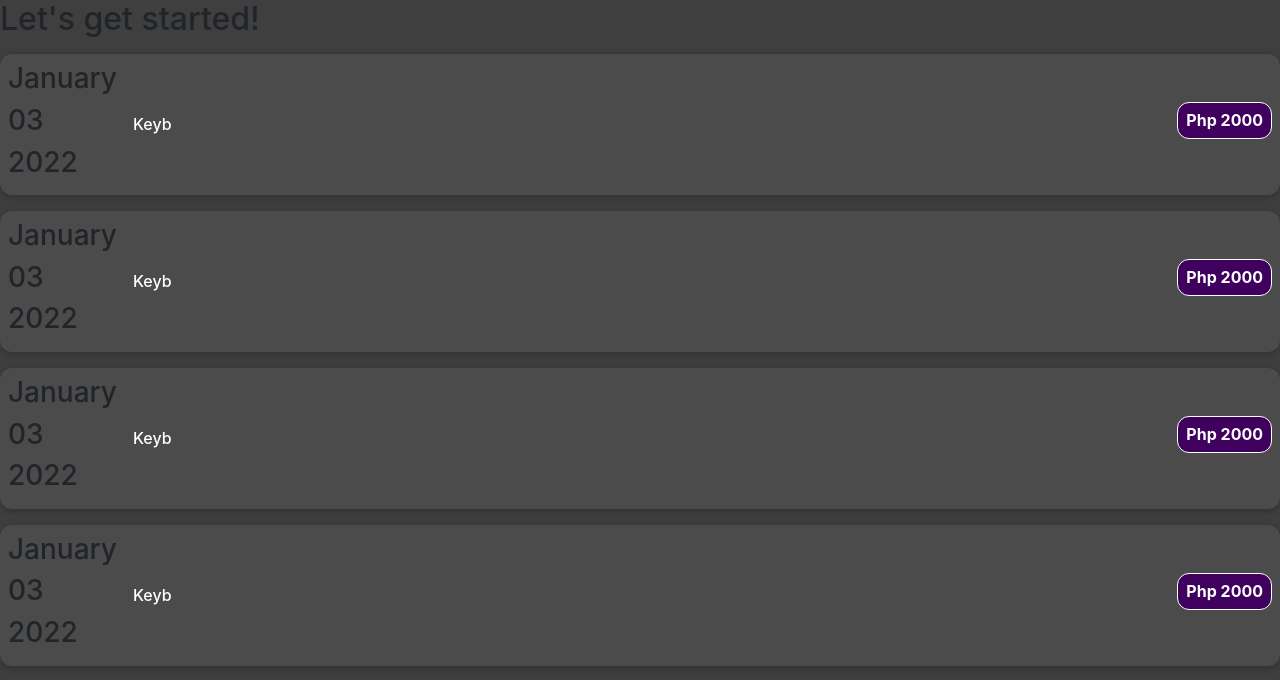
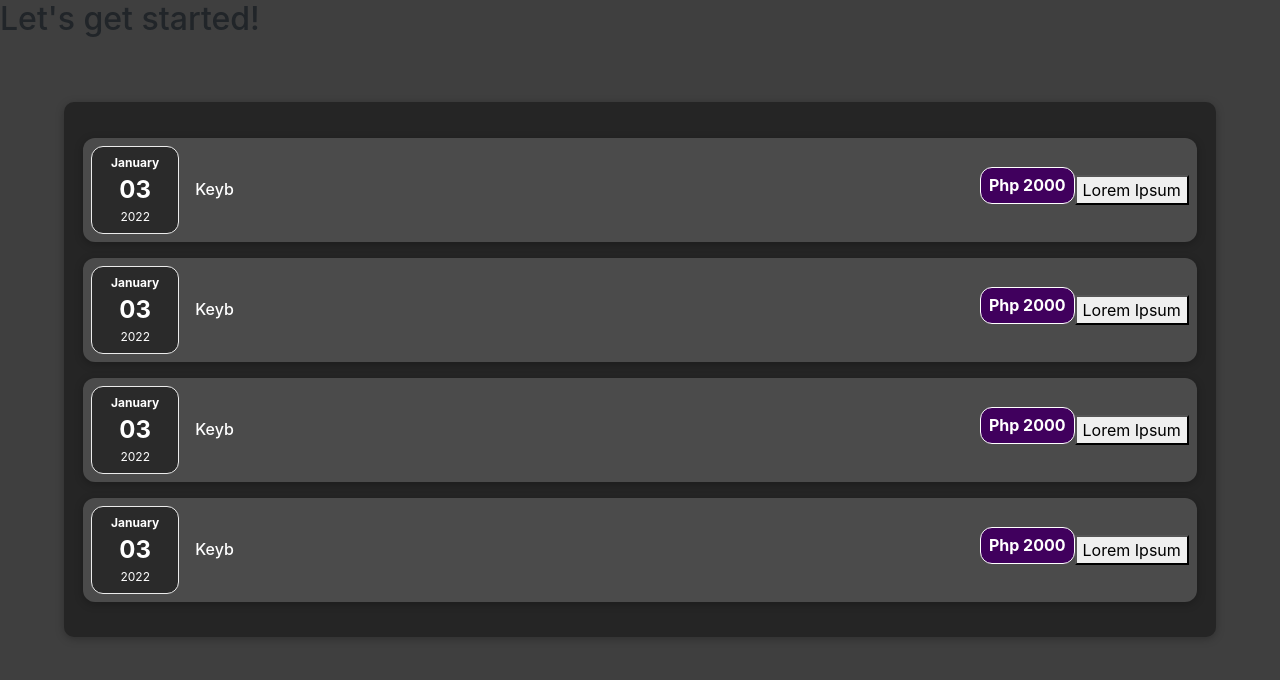
Before and after one commit to ejaysrngy/budget-tracker, a React (Create React App) app: page / in a window 1280 px wide. Shown: the top 680 px of the page. Built offline with nearby package versions, Linux system fonts and the light colour scheme.

Commit message:
changed properties

```diff
--- a/src/App.css
+++ b/src/App.css
@@ -1,38 +1,7 @@
-.App {
-  text-align: center;
+.expense-container {
+  margin: 5%;
+  background-color: rgb(37, 37, 37);
+  border-radius: 10px;
+  padding: 1.5%;
+  box-shadow: 0 2px 8px rgba(0, 0, 0, 0.25);
 }
-
-.App-logo {
-  height: 40vmin;
-  pointer-events: none;
-}
-
-@media (prefers-reduced-motion: no-preference) {
-  .App-logo {
-    animation: App-logo-spin infinite 20s linear;
-  }
-}
-
-.App-header {
-  background-color: #282c34;
-  min-height: 100vh;
-  display: flex;
-  flex-direction: column;
-  align-items: center;
-  justify-content: center;
-  font-size: calc(10px + 2vmin);
-  color: white;
-}
-
-.App-link {
-  color: #61dafb;
-}
-
-@keyframes App-logo-spin {
-  from {
-    transform: rotate(0deg);
-  }
-  to {
-    transform: rotate(360deg);
-  }
-}
--- a/src/App.js
+++ b/src/App.js
@@ -1,6 +1,6 @@
 import React from "react";
 import IndivExpense from "./components/IndivExpense";
-
+import "./App.css";
 
 function App() {
 
@@ -15,6 +15,7 @@ function App() {
   return (
     <div>
       <h2>Let's get started!</h2>
+      <div className="expense-container">
         <IndivExpense
           title={data.title}
           amount={data.amount}
@@ -36,6 +37,7 @@ function App() {
           date={data.date}
         />
       </div>
+    </div>
   );
 }
 
--- /dev/null
+++ b/src/components/ExpenseDate.css
@@ -0,0 +1,26 @@
+.expense-date {
+    display: flex;
+    flex-direction: column;
+    width: 5.5rem;
+    height: 5.5rem;
+    border: 1px solid #ececec;
+    background-color: #2a2a2a;
+    color: white;
+    border-radius: 12px;
+    align-items: center;
+    justify-content: center;
+}
+
+#month {
+    font-size: 0.75rem;
+    font-weight: bold;
+}
+
+#year {
+    font-size: 0.75rem;
+}
+
+#day {
+    font-size: 1.5rem;
+    font-weight: bold;
+}
--- a/src/components/ExpenseDate.jsx
+++ b/src/components/ExpenseDate.jsx
@@ -1,4 +1,6 @@
 import React from "react";
+import "./ExpenseDate.css";
+
 
 function ExpenseDate(props){
     const month = props.date.toLocaleString('en-US', {month: 'long'});
@@ -6,10 +8,10 @@ function ExpenseDate(props){
     const year = props.date.getFullYear();
 
     return (
-        <div>
-            <h3> {month} </h3>
-            <h3> {day} </h3>
-            <h3> {year} </h3>
+        <div className="expense-date">
+            <div id="month"> {month} </div>
+            <div id="day"> {day} </div>
+            <div id="year"> {year} </div>
         </div>
     )
 }
--- a/src/components/IndivExpense.css
+++ b/src/components/IndivExpense.css
@@ -2,7 +2,7 @@
     display: flex;
     justify-content: space-between;
     align-items: center;
-    box-shadow: 0 2px 8px rgba(0,0,0,0.25);
+    box-shadow: 0 2px 8px rgba(0, 0, 0, 0.25);
     padding: 0.5rem;
     margin: 1rem 0;
     border-radius: 12px;
--- a/src/components/IndivExpense.jsx
+++ b/src/components/IndivExpense.jsx
@@ -4,6 +4,10 @@ import Date from "./ExpenseDate";
 
 
 function IndivExpense(props){
+    function onClickHandler(){
+        console.log("this")
+    }
+
     return (
         <div className="indiv-expense">
             <Date date={props.date} />
@@ -11,6 +15,7 @@ function IndivExpense(props){
             <div className="indiv-expense-desc">
                 <h6> Php {props.amount} </h6>
             </div>
+            <button onClick={onClickHandler}> Lorem Ipsum </button>
         </div>
     )
 }
```
Lines whose indentation alone changed are shown as unchanged.
